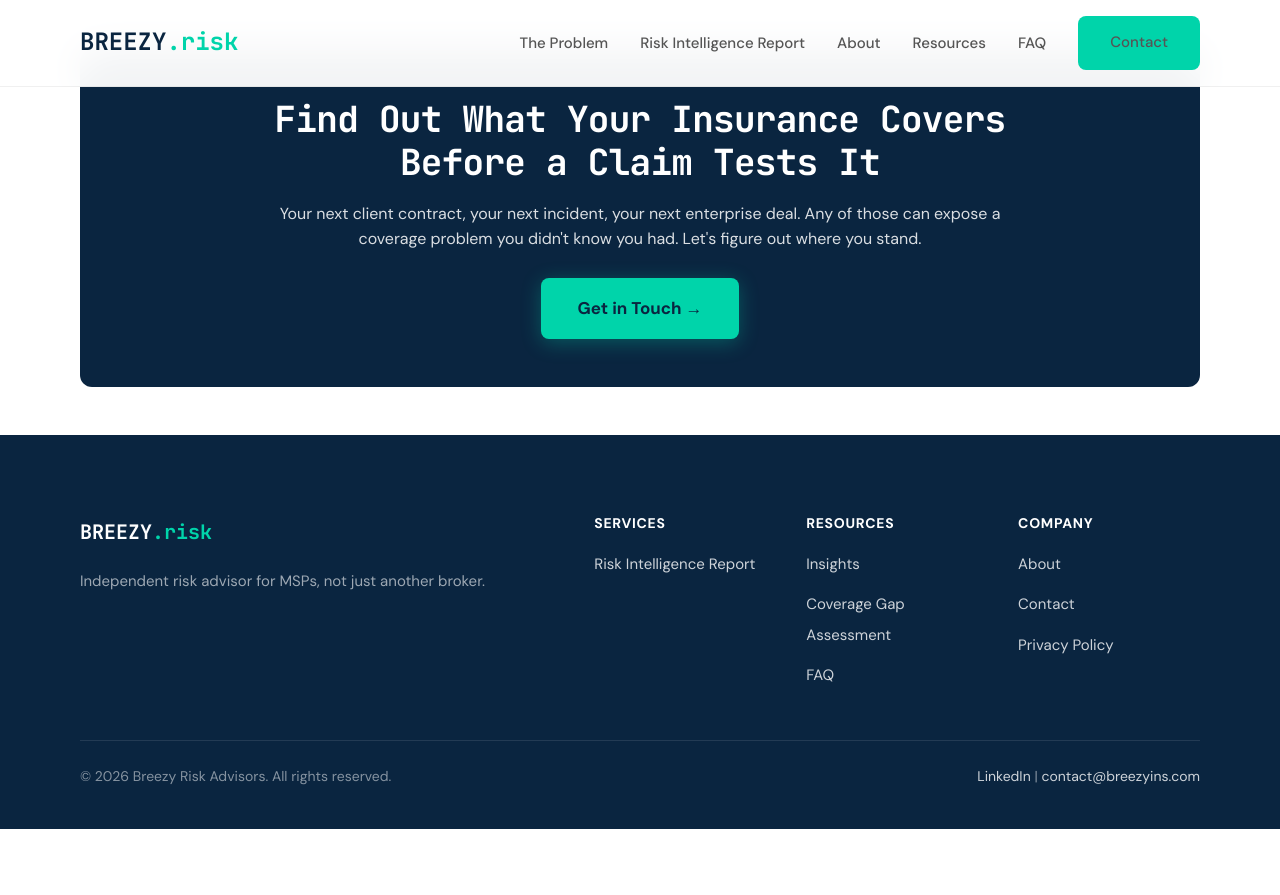
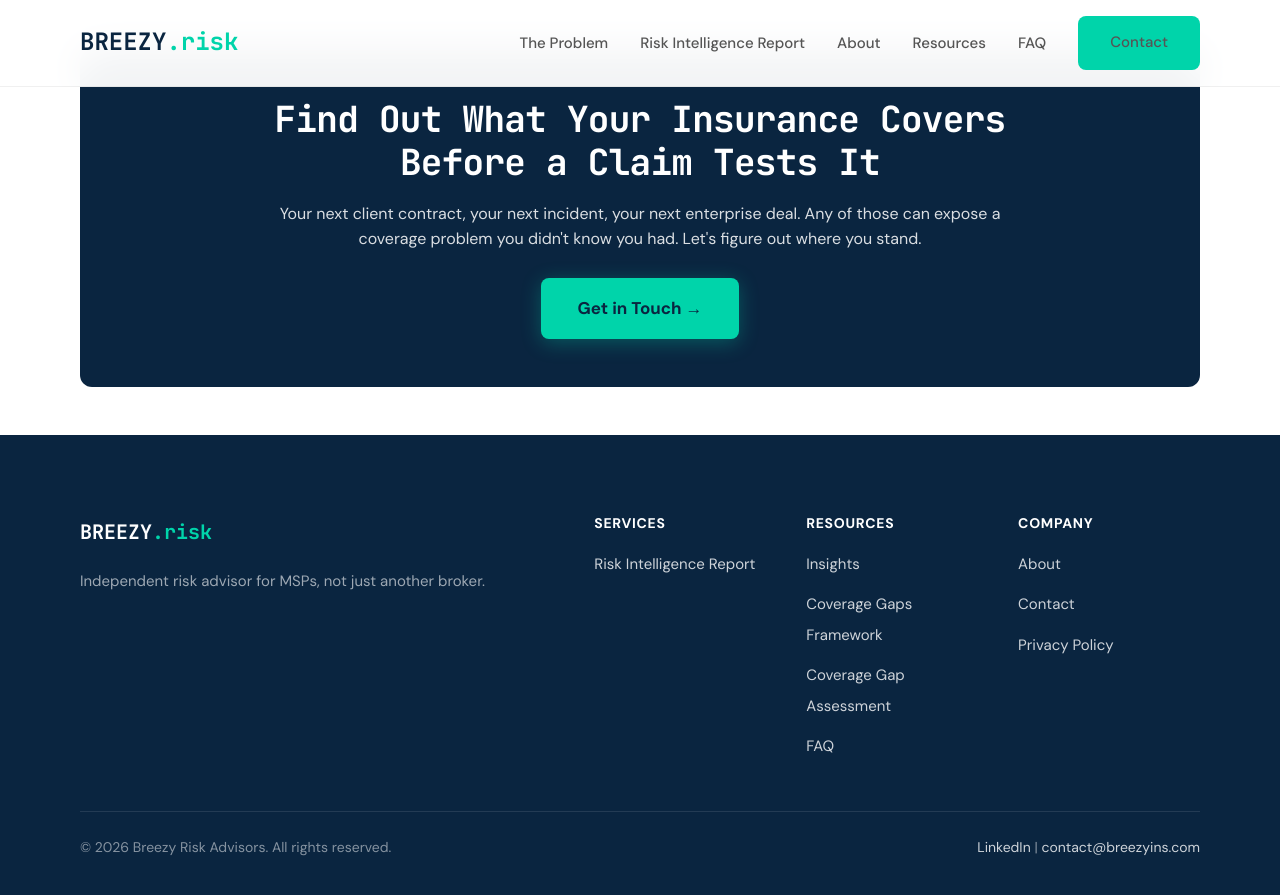
Before and after one commit to joeproe1/breezyins.com, a Jekyll site: the page built from index.html, in a window 1280 px wide and 900 px high, scrolled down 2655 px. Shown: the top 895 px of the window. Built offline with Jekyll 4.4.1, drawn with Linux system fonts in a browser that asks for light colours; before the commit the page ends 3484 px from its top, so only the background shows below that.

Commit message:
Add Coverage Gaps Framework to nav and footer
Previously only reachable via homepage link. Now in the
Resources dropdown and footer Resources section.

Co-Authored-By: Claude Opus 4.6 <noreply@anthropic.com>

```diff
--- a/_includes/footer.html
+++ b/_includes/footer.html
@@ -16,6 +16,7 @@
                     <h4>Resources</h4>
                     <ul>
                         <li><a href="{{ '/insights/' | relative_url }}">Insights</a></li>
+                        <li><a href="{{ '/coverage-gaps-framework/' | relative_url }}">Coverage Gaps Framework</a></li>
                         <li><a href="{{ '/msp-insurance-assessment/' | relative_url }}">Coverage Gap Assessment</a></li>
                         <li><a href="{{ '/faq/' | relative_url }}">FAQ</a></li>
                     </ul>
--- a/_includes/nav.html
+++ b/_includes/nav.html
@@ -17,6 +17,7 @@
                     <a href="#" class="dropdown-trigger">Resources</a>
                     <ul class="dropdown-menu">
                         <li><a href="{{ '/insights/' | relative_url }}">Insights</a></li>
+                        <li><a href="{{ '/coverage-gaps-framework/' | relative_url }}">Coverage Gaps Framework</a></li>
                         <li>
                             <a href="{{ '/msp-insurance-assessment/' | relative_url }}">
                                 <span class="desktop-label">Coverage Gap Assessment</span>
```
